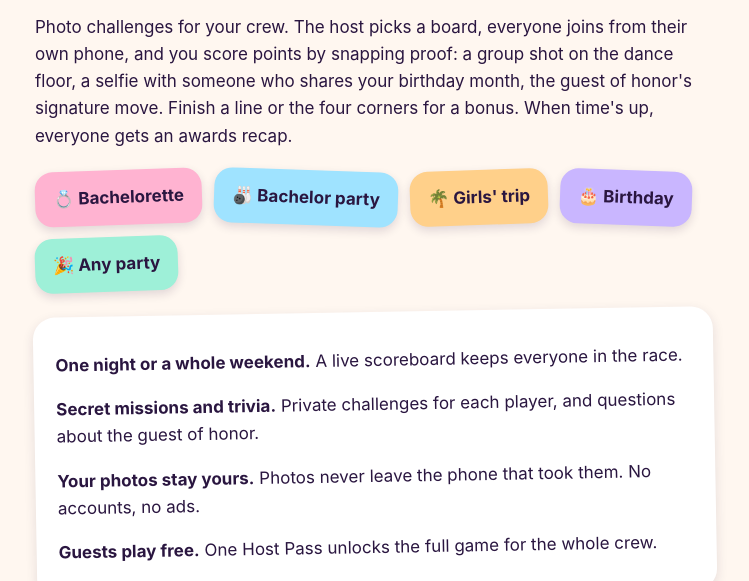
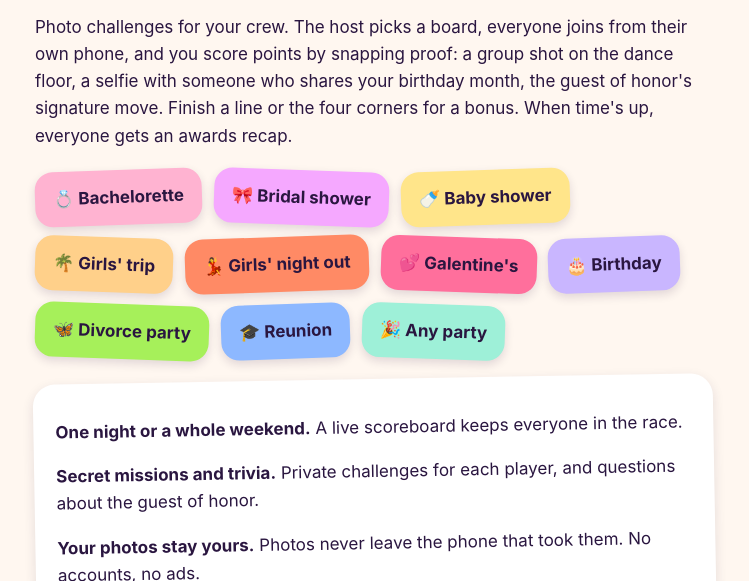
Before and after one commit to thomas-innovative-technologies/partyproof, a plain HTML site: page index.html in a window 1280 px wide. Shown: the part 219-800 px from the top of the page, without its empty margins (265-1014 px from the left). Drawn offline with Linux system fonts and the light colour scheme.

Commit message:
Add files via upload

```diff
--- a/index.html
+++ b/index.html
@@ -5,9 +5,15 @@
 <p>Photo challenges for your crew. The host picks a board, everyone joins from their own phone, and you score points by snapping proof: a group shot on the dance floor, a selfie with someone who shares your birthday month, the guest of honor's signature move. Finish a line or the four corners for a bonus. When time's up, everyone gets an awards recap.</p>
 <div class="stickers">
 <span class="sticker" style="background:#FFB3D1">💍 Bachelorette</span>
-<span class="sticker" style="background:#9FE3FF">🎳 Bachelor party</span>
+      <span class="sticker" style="background:#F5A8FF">🎀 Bridal shower</span>
+      <span class="sticker" style="background:#FFE58A">🍼 Baby shower</span>
+
 <span class="sticker" style="background:#FFD08A">🌴 Girls' trip</span>
+      <span class="sticker" style="background:#FF8A65">💃 Girls' night out</span>
+      <span class="sticker" style="background:#FF6F9C">💕 Galentine's</span>
 <span class="sticker" style="background:#C9B6FF">🎂 Birthday</span>
+      <span class="sticker" style="background:#A6F05A">🦋 Divorce party</span>
+      <span class="sticker" style="background:#8DB8FF">🎓 Reunion</span>
 <span class="sticker" style="background:#9EF0D8">🎉 Any party</span>
 </div>
 <div class="card tilt">
```
